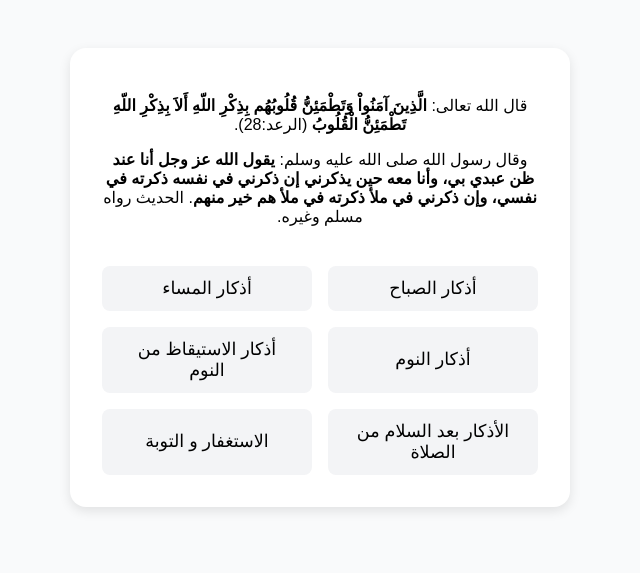
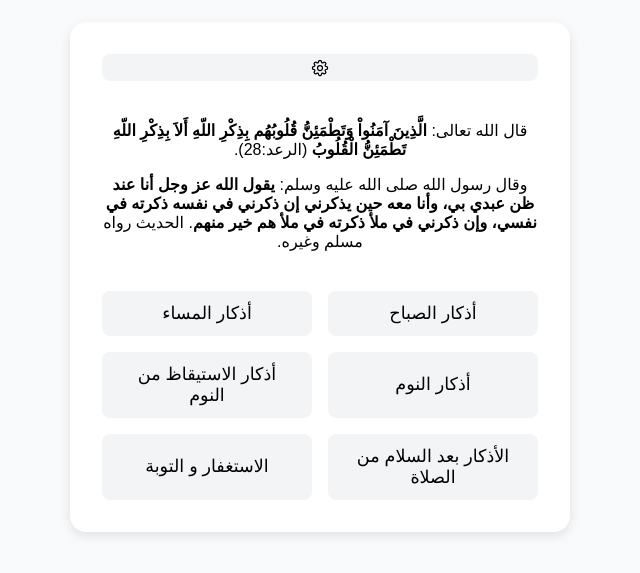
Before and after one commit to mosafa697/azkar, a React (Create React App) app: page / in a window 1280 px wide. Shown: the part 123-696 px from the top of the page, without its empty margins (383-1023 px from the left). Built offline with nearby package versions, Linux system fonts and the light colour scheme.

Commit message:
feat: Adding dark mode option

```diff
--- a/src/components/AzkarApp.js
+++ b/src/components/AzkarApp.js
@@ -2,11 +2,14 @@
 import "../styles/App.css";
 import CategoryAzkar from "./CategoryAzkar";
 import Categories from "./Categories";
+import SettingsPage from "./SettingsPage";
 import config from "../config/config";
 
 export default function AzkarApp() {
   const [selectedCategory, setSelectedCategory] = useState(null);
+  const [SettingsShow, setSettingsShow] = useState(false);
   const [fontSize, setFontSize] = useState(config.font.defaultSize);
+  const [darkMode, setDarkMode] = useState(false);
   // var shuffled = false;
 
   const handleCategorySelect = (categoryId) => {
@@ -48,7 +51,21 @@
   };
 
   if (!selectedCategory) {
-    return <Categories onCategorySelect={handleCategorySelect} />;
+    if (SettingsShow) {
+      return (
+        <SettingsPage
+          darkMode={darkMode}
+          setDarkMode={setDarkMode}
+          onBack={() => setSettingsShow(false)}
+        />
+      );
+    }
+    return (
+      <Categories
+        onCategorySelect={handleCategorySelect}
+        onOpenSettings={() => setSettingsShow(true)}
+      />
+    );
   }
 
   return (
--- a/src/components/Categories.js
+++ b/src/components/Categories.js
@@ -1,11 +1,15 @@
 import React from "react";
 import { azkar } from "../mappers/azkarMapper";
+import ToothIcon from "../icons/tooth.js";
 import "../styles/Categories.css";
 
-export default function Categories({ onCategorySelect }) {
+export default function Categories({ onCategorySelect, onOpenSettings }) {
   return (
     <div className="container">
       <div className="card">
+        <button className="setting-btn" onClick={onOpenSettings}>
+          <ToothIcon />
+        </button>
         <div className="card-header">
           <p>
             قال الله تعالى:{" "}
@@ -24,7 +28,6 @@
             . الحديث رواه مسلم وغيره.
           </p>
         </div>
-
         <div className="categories-container">
           {Object.values(azkar).map((category) => (
             <button
--- /dev/null
+++ b/src/components/SettingsPage.js
@@ -0,0 +1,33 @@
+import React, { useEffect, useState } from "react";
+import "../styles/Categories.css";
+import SunIcon from "../icons/sun";
+import MoonIcon from "../icons/moon";
+import ExitIcon from "../icons/exit";
+
+export default function SettingsPage({ onBack, darkMode, setDarkMode }) {
+  useEffect(() => {
+    const root = document.documentElement;
+    if (darkMode) {
+      root.classList.add("dark");
+    } else {
+      root.classList.remove("dark");
+    }
+  }, [darkMode]);
+
+  const toggleTheme = () => {
+    setDarkMode((prev) => !prev);
+  };
+
+  return (
+    <div className="container">
+      <div className="card">
+        <button className="setting-btn" onClick={toggleTheme}>
+          {darkMode ? <SunIcon /> : <MoonIcon />}
+        </button>
+        <button className="category-btn" onClick={onBack}>
+          <ExitIcon />
+        </button>
+      </div>
+    </div>
+  );
+}
--- /dev/null
+++ b/src/icons/exit.js
@@ -0,0 +1,19 @@
+function ExitIcon() {
+  return (
+    <svg
+      xmlns="http://www.w3.org/2000/svg"
+      fill="none"
+      viewBox="0 0 24 24"
+      strokeWidth="1.5"
+      stroke="currentColor"
+      className="size-6"
+    >
+      <path
+        strokeLinecap="round"
+        strokeLinejoin="round"
+        d="M8.25 9V5.25A2.25 2.25 0 0 1 10.5 3h6a2.25 2.25 0 0 1 2.25 2.25v13.5A2.25 2.25 0 0 1 16.5 21h-6a2.25 2.25 0 0 1-2.25-2.25V15m-3 0-3-3m0 0 3-3m-3 3H15"
+      />
+    </svg>
+  );
+}
+export default ExitIcon;
--- /dev/null
+++ b/src/icons/tooth.js
@@ -0,0 +1,24 @@
+function ToothIcon() {
+  return (
+    <svg
+      xmlns="http://www.w3.org/2000/svg"
+      fill="none"
+      viewBox="0 0 24 24"
+      strokeWidth="1.5"
+      stroke="currentColor"
+      className="size-6"
+    >
+      <path
+        strokeLinecap="round"
+        strokeLinejoin="round"
+        d="M10.343 3.94c.09-.542.56-.94 1.11-.94h1.093c.55 0 1.02.398 1.11.94l.149.894c.07.424.384.764.78.93.398.164.855.142 1.205-.108l.737-.527a1.125 1.125 0 0 1 1.45.12l.773.774c.39.389.44 1.002.12 1.45l-.527.737c-.25.35-.272.806-.107 1.204.165.397.505.71.93.78l.893.15c.543.09.94.559.94 1.109v1.094c0 .55-.397 1.02-.94 1.11l-.894.149c-.424.07-.764.383-.929.78-.165.398-.143.854.107 1.204l.527.738c.32.447.269 1.06-.12 1.45l-.774.773a1.125 1.125 0 0 1-1.449.12l-.738-.527c-.35-.25-.806-.272-1.203-.107-.398.165-.71.505-.781.929l-.149.894c-.09.542-.56.94-1.11.94h-1.094c-.55 0-1.019-.398-1.11-.94l-.148-.894c-.071-.424-.384-.764-.781-.93-.398-.164-.854-.142-1.204.108l-.738.527c-.447.32-1.06.269-1.45-.12l-.773-.774a1.125 1.125 0 0 1-.12-1.45l.527-.737c.25-.35.272-.806.108-1.204-.165-.397-.506-.71-.93-.78l-.894-.15c-.542-.09-.94-.56-.94-1.109v-1.094c0-.55.398-1.02.94-1.11l.894-.149c.424-.07.765-.383.93-.78.165-.398.143-.854-.108-1.204l-.526-.738a1.125 1.125 0 0 1 .12-1.45l.773-.773a1.125 1.125 0 0 1 1.45-.12l.737.527c.35.25.807.272 1.204.107.397-.165.71-.505.78-.929l.15-.894Z"
+      />
+      <path
+        strokeLinecap="round"
+        strokeLinejoin="round"
+        d="M15 12a3 3 0 1 1-6 0 3 3 0 0 1 6 0Z"
+      />
+    </svg>
+  );
+}
+export default ToothIcon;
--- a/src/styles/App.css
+++ b/src/styles/App.css
@@ -4,6 +4,10 @@
   font-family: "Cairo", sans-serif;
   background-color: #f8f9fa;
   direction: rtl;
+}
+
+.dark body {
+  background-color: #1e293b;
 }
 
 .container {
@@ -22,6 +26,11 @@
   max-width: 500px;
 }
 
+.dark .card {
+  background: #334155;
+  color: #f1f5f9;
+}
+
 .phrase {
   font-size: 24px;
   color: #333;
@@ -30,10 +39,18 @@
   transition: color 0.3s;
 }
 
+.dark .phrase {
+  color: #e2e8f0;
+}
+
 .counter {
   font-size: 18px;
   color: #555;
   margin-bottom: 20px;
+}
+
+.dark .counter {
+  color: #cbd5e1;
 }
 
 .next-btn {
@@ -50,3 +67,11 @@
 .next-btn:hover {
   background-color: #0056b3;
 }
+
+.dark .next-btn {
+  background-color: #2563eb;
+}
+
+.dark .next-btn:hover {
+  background-color: #1d4ed8;
+}
--- a/src/styles/AzkarCard.css
+++ b/src/styles/AzkarCard.css
@@ -21,6 +21,11 @@
   overflow-y: auto;
 }
 
+.dark .card {
+  background-color: #474d53;
+  color: #f9fafb;
+}
+
 .controls-container {
   display: flex;
   justify-content: space-between;
@@ -40,6 +45,10 @@
   font-weight: 600;
 }
 
+.dark .counter-container h2 {
+  color: #e5e7eb;
+}
+
 .phrase {
   text-align: center;
   line-height: 1.8;
@@ -50,6 +59,10 @@
   flex-grow: 1;
   overflow-y: auto;
   max-height: 50vh;
+}
+
+.dark .phrase {
+  color: #f1f5f9;
 }
 
 .buttons-container {
@@ -78,6 +91,18 @@
   background-color: #e5e7eb;
 }
 
+.dark .font-btn,
+.dark .back-btn,
+.dark .switch-btn {
+  background-color: #777e88;
+}
+
+.dark .font-btn:hover,
+.dark .back-btn:hover,
+.dark .switch-btn:hover {
+  background-color: #4b5563;
+}
+
 .font-btn svg,
 .back-btn svg,
 .switch-btn svg {
--- a/src/styles/Categories.css
+++ b/src/styles/Categories.css
@@ -6,6 +6,10 @@
   box-sizing: border-box;
   min-height: 100vh;
   background-color: #f9fafb;
+}
+
+.dark .container {
+  background-color: #1e293b;
 }
 
 .card {
@@ -19,6 +23,11 @@
   flex-direction: column;
   gap: 1.5rem;
   box-sizing: border-box;
+}
+
+.dark .card {
+  background-color: #334155;
+  color: #f8fafc;
 }
 
 .categories-container {
@@ -43,6 +52,57 @@
   background-color: #e5e7eb;
 }
 
+.category-btn svg {
+  width: 20px;
+  height: 20px;
+}
+
+.dark .category-btn svg {
+  color: #f8fafc;
+}
+
+.dark .category-btn {
+  background-color: #475569;
+  color: #f8fafc;
+}
+
+.dark .category-btn:hover {
+  background-color: #64748b;
+}
+
+.setting-btn {
+  background-color: #f3f4f6;
+  border: none;
+  padding: 0.2rem 0.35rem;
+  border-radius: 8px;
+  cursor: pointer;
+  transition: background-color 0.2s ease;
+  display: flex;
+  align-items: center;
+  justify-content: center;
+}
+
+.setting-btn:hover {
+  background-color: #e5e7eb;
+}
+
+.dark .setting-btn {
+  background-color: #475569;
+}
+
+.dark .setting-btn:hover {
+  background-color: #64748b;
+}
+
+.setting-btn svg {
+  width: 20px;
+  height: 20px;
+}
+
+.dark .setting-btn svg {
+  color: #f8fafc;
+}
+
 @media (min-width: 480px) {
   .categories-container {
     display: grid;
--- a/src/styles/ZekrCounter.css
+++ b/src/styles/ZekrCounter.css
@@ -10,6 +10,11 @@
   display: flex;
   align-items: center;
   justify-content: center;
+}
+
+.dark .counter-btn {
+  background-color: #777e88;
+  border-color: #4b5563;
 }
 
 .counter-btn.bounce {
```
Also changed, not shown: tailwind.config.js (added, +9 -0 lines).
